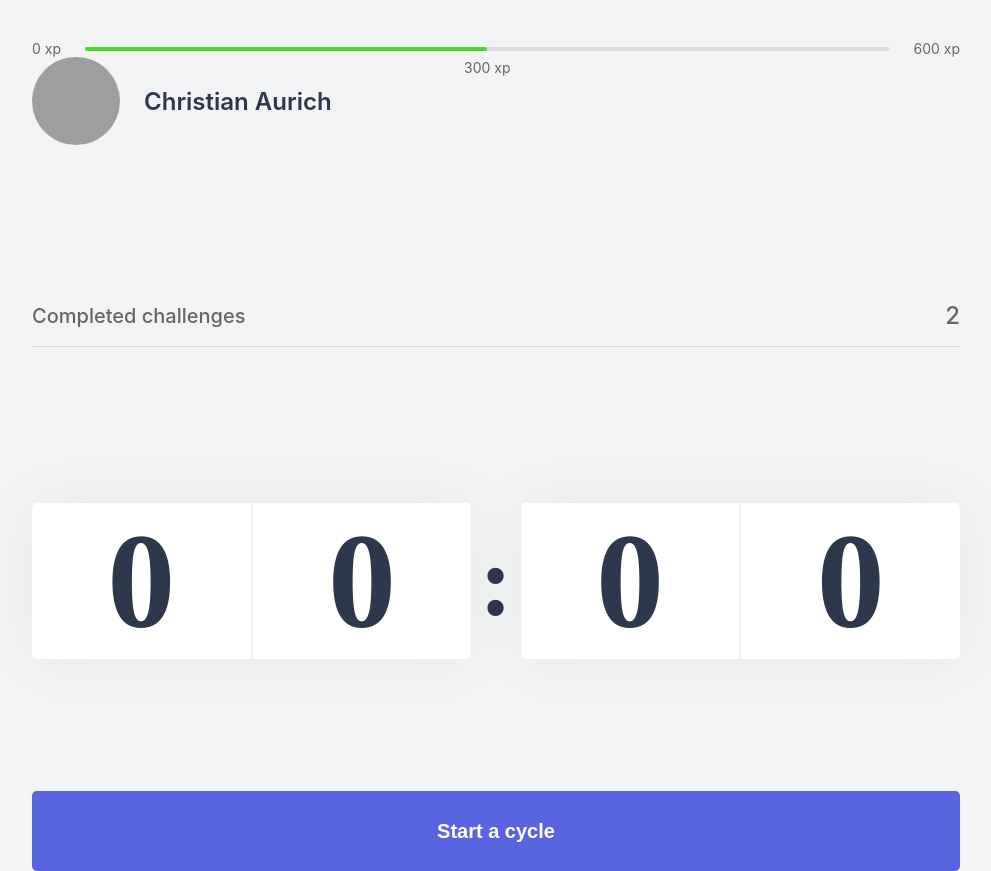
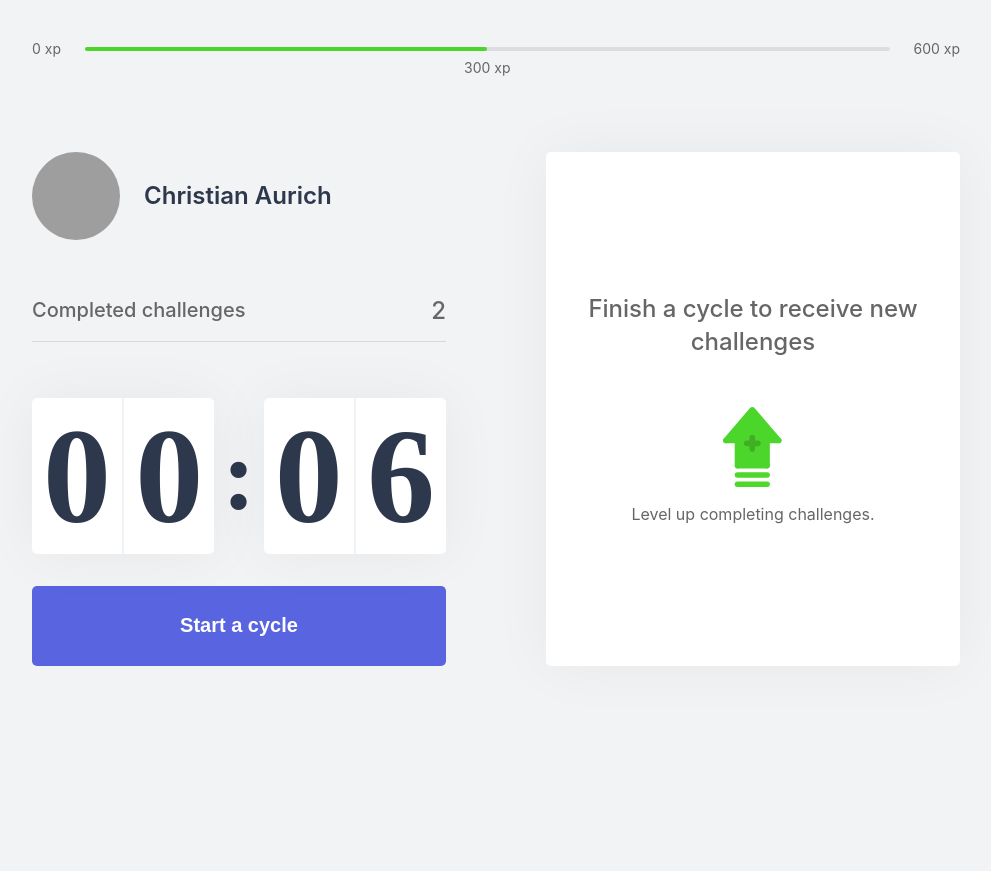
Before and after one commit to christianaurichzm/be-healthy, a Next.js app: page / in a window 1280 px wide. Shown: the whole page, without its empty margins (144-1135 px from the left). After the commit the page ends 800 px from the top, so only its background shows below. Built offline with nearby package versions, Linux system fonts and the light colour scheme; grey boxes are pictures that could not be loaded.

Commit message:
Add Countdown, ChallengeBox components

```diff
--- /dev/null
+++ b/src/components/ChallengeBox.tsx
@@ -0,0 +1,68 @@
+import { useChallenges } from "../hooks/useChallenges";
+import { useCountdown } from "../hooks/useCountdown";
+
+import styles from "../styles/components/ChallengeBox.module.scss";
+
+export function ChallengeBox() {
+  const {
+    activeChallenge,
+    completeChallenge,
+    resetChallenge,
+  } = useChallenges();
+  const { resetCountdown } = useCountdown();
+
+  function handleChallengeSucceeded() {
+    completeChallenge();
+    resetCountdown();
+  }
+
+  function handleChallengeFailed() {
+    resetChallenge();
+    resetCountdown();
+  }
+
+  return (
+    <div className={styles.challengeContainer}>
+      {activeChallenge ? (
+        <div className={styles.challengeActive}>
+          <header>Gain {activeChallenge.amount} xp</header>
+
+          <main>
+            {activeChallenge.type === "exercise" ? (
+              <img src="/icons/exercise.svg" />
+            ) : (
+              <img src="/icons/food.svg" />
+            )}
+            <strong>New challenge</strong>
+            <p>{activeChallenge.description}</p>
+          </main>
+
+          <footer>
+            <button
+              type="button"
+              className={styles.challengeFailedButton}
+              onClick={handleChallengeFailed}
+            >
+              Failed
+            </button>
+            <button
+              type="button"
+              className={styles.challengeSucceededButton}
+              onClick={handleChallengeSucceeded}
+            >
+              Completed
+            </button>
+          </footer>
+        </div>
+      ) : (
+        <div className={styles.challengeNotActive}>
+          <strong>Finish a cycle to receive new challenges</strong>
+          <p>
+            <img src="icons/level-up.svg" alt="Level up" />
+            Level up completing challenges.
+          </p>
+        </div>
+      )}
+    </div>
+  );
+}
--- a/src/components/Countdown.tsx
+++ b/src/components/Countdown.tsx
@@ -1,23 +1,64 @@
+import cx from "classnames";
+
+import { useCountdown } from "../hooks/useCountdown";
+
 import styles from "../styles/components/Countdown.module.scss";
 
 export function Countdown() {
+  const {
+    isActive,
+    hasFinished,
+    resetCountdown,
+    startCountdown,
+    minutes,
+    seconds,
+  } = useCountdown();
+
+  const [minuteLeft, minuteRight] = String(minutes).padStart(2, "0").split("");
+  const [secondLeft, secondRight] = String(seconds).padStart(2, "0").split("");
+
   return (
     <>
       <div className={styles.countdown}>
         <div>
-          <span>0</span>
-          <span>0</span>
+          <span>{minuteLeft}</span>
+          <span>{minuteRight}</span>
         </div>
         <span>:</span>
         <div>
-          <span>0</span>
-          <span>0</span>
+          <span>{secondLeft}</span>
+          <span>{secondRight}</span>
         </div>
       </div>
 
-      <button type="button" className={styles.startCycleButton}>
-        Start a cycle
-      </button>
+      {hasFinished ? (
+        <button disabled className={styles.startCycleButton}>
+          Finished cycle
+        </button>
+      ) : (
+        <>
+          {isActive ? (
+            <button
+              type="button"
+              className={cx(
+                styles.startCycleButton,
+                styles.startCycleButtonActive
+              )}
+              onClick={resetCountdown}
+            >
+              Stop cycle
+            </button>
+          ) : (
+            <button
+              type="button"
+              className={styles.startCycleButton}
+              onClick={startCountdown}
+            >
+              Start a cycle
+            </button>
+          )}
+        </>
+      )}
     </>
   );
 }
--- a/src/pages/index.tsx
+++ b/src/pages/index.tsx
@@ -1,14 +1,34 @@
 import Head from "next/head";
 
+import { ChallengeBox } from "../components/ChallengeBox";
 import { CompletedChallenges } from "../components/CompletedChallenges";
 import { Countdown } from "../components/Countdown";
 import { Profile } from "../components/Profile";
 import { ExperienceBar } from "../components/ExperienceBar";
 
+import { ChallengesProvider } from "../contexts/ChallengesContext";
+import { CountdownProvider } from "../contexts/CountdownContext";
+
 import styles from "../styles/pages/Home.module.scss";
 
-export default function Home() {
+interface HomeProps {
+  level: number;
+  currentExperience: number;
+  challengesCompleted: number;
+}
+
+export default function Home({
+  level,
+  currentExperience,
+  challengesCompleted,
+}: HomeProps) {
   return (
+    <ChallengesProvider
+      level={level}
+      currentExperience={currentExperience}
+      challengesCompleted={challengesCompleted}
+    >
+      <CountdownProvider>
         <main className={styles.homeContainer}>
           <Head>
             <title>Be Healthy | Home</title>
@@ -17,10 +37,16 @@ export default function Home() {
           <ExperienceBar />
 
           <section>
+            <div>
               <Profile />
               <CompletedChallenges />
               <Countdown />
+            </div>
+
+            <ChallengeBox />
           </section>
         </main>
+      </CountdownProvider>
+    </ChallengesProvider>
   );
 }
--- /dev/null
+++ b/src/styles/components/ChallengeBox.module.scss
@@ -0,0 +1,101 @@
+.challengeContainer {
+    height: 100%;
+    background: var(--white);
+    border-radius: 5px;
+    box-shadow: 0 0 60px rgba(0, 0, 0, 0.05);
+    padding: 1.5rem 2rem;
+    display: flex;
+    flex-direction: column;
+    align-items: center;
+    justify-content: center;
+    text-align: center;
+  }
+
+  .challengeNotActive {
+    display: flex;
+    flex-direction: column;
+    align-items: center;
+
+    strong {
+      font-size: 1.5rem;
+      font-weight: 500;
+      line-height: 1.4;
+    }
+
+    p {
+      display: flex;
+      flex-direction: column;
+      align-items: center;
+      line-height: 1.4;
+      max-width: 70%;
+      margin-top: 3rem;
+    }
+  }
+
+  .challengeActive {
+    height: 100%;
+    display: flex;
+    flex-direction: column;
+
+    header {
+      color: var(--blue);
+      font-weight: 600;
+      font-size: 1.25rem;
+      padding: 0 2rem 1.5rem;
+      border-bottom: 1px solid var(--gray-line);
+    }
+
+    main {
+      flex: 1;
+      display: flex;
+      flex-direction: column;
+      align-items: center;
+      justify-content: center;
+
+      strong {
+        font-weight: 600;
+        font-size: 2rem;
+        color: var(--title);
+        margin: 1.5rem 0 1rem;
+      }
+
+      p {
+        line-height: 1.5;
+      }
+    }
+
+    footer {
+      display: grid;
+      grid-template-columns: 1fr 1fr;
+      gap: 1rem;
+
+      button {
+        height: 3rem;
+        display: flex;
+        align-items: center;
+        justify-content: center;
+        border: 0;
+        border-radius: 5px;
+        color: var(--white);
+        font-size: 1rem;
+        font-weight: 600;
+        transition: filter 0.2s;
+
+        &:hover {
+          filter: brightness(0.9);
+        }
+
+        &.challengeSucceededButton {
+          background: var(--green);
+        }
+
+        &.challengeFailedButton {
+          background: var(--red);
+        }
+      }
+    }
+  }
+
+  .challengeContainer p img {
+    margin-bottom: 1rem;
+  }
--- a/src/styles/components/Countdown.module.scss
+++ b/src/styles/components/Countdown.module.scss
@@ -50,5 +50,25 @@
       font-size: 1.25rem;
       font-weight: 600;
       transition: background-color 0.2s;
+
+      &:not([disabled]):hover {
+        background: var(--blue-dark);
+      }
     }
-}
+
+    &.startCycleButtonActive {
+      background: var(--white);
+      color: var(--title);
+
+      &:not([disabled]):hover {
+        background: var(--red);
+        color: var(--white);
+      }
+    }
+
+    &.startCycleButton[disabled] {
+      background: var(--white);
+      color: var(--text);
+      cursor: not-allowed;
+    }
+  }
--- a/src/styles/pages/Home.module.scss
+++ b/src/styles/pages/Home.module.scss
@@ -9,7 +9,7 @@
   section {
     flex: 1;
     display: grid;
-    grid-template-columns: 1fr;
+    grid-template-columns: 1fr 1fr;
     gap: 6.25rem;
     align-content: center;
   }
```
Lines whose indentation alone changed are shown as unchanged.
